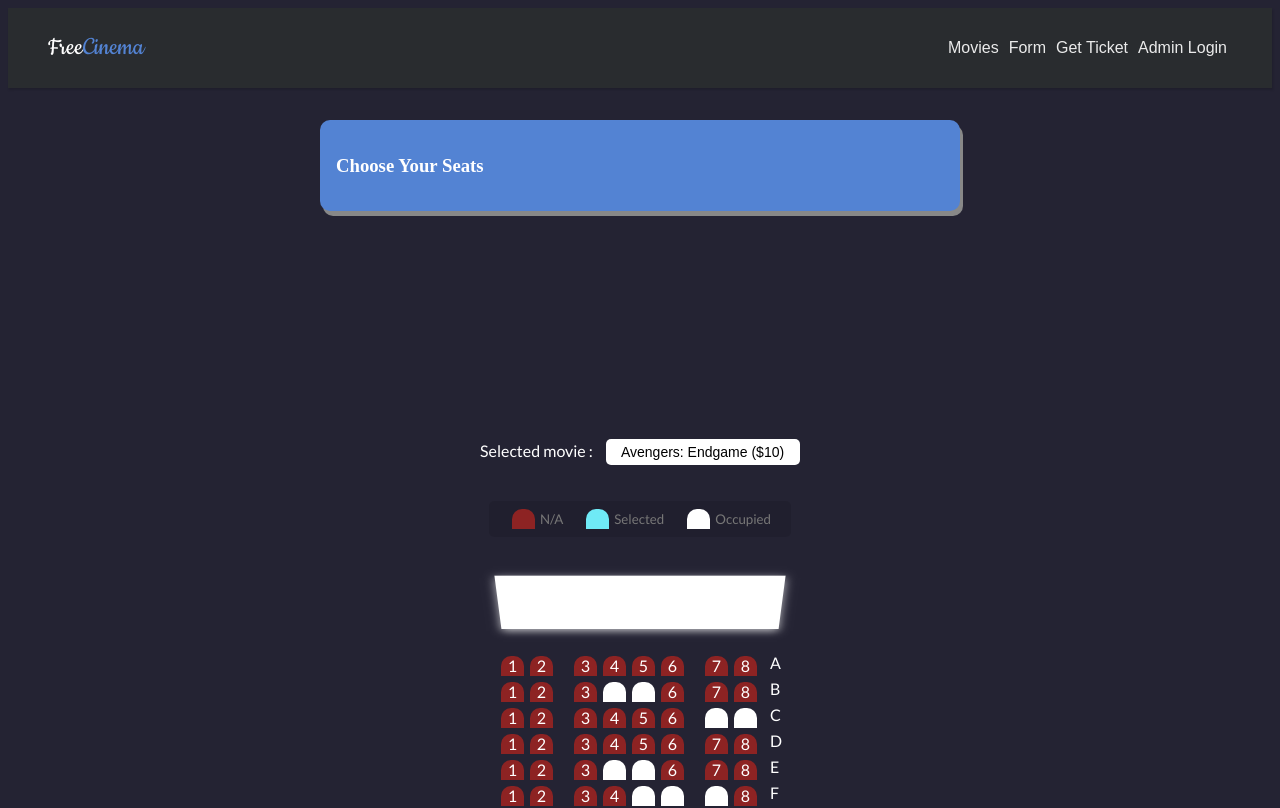
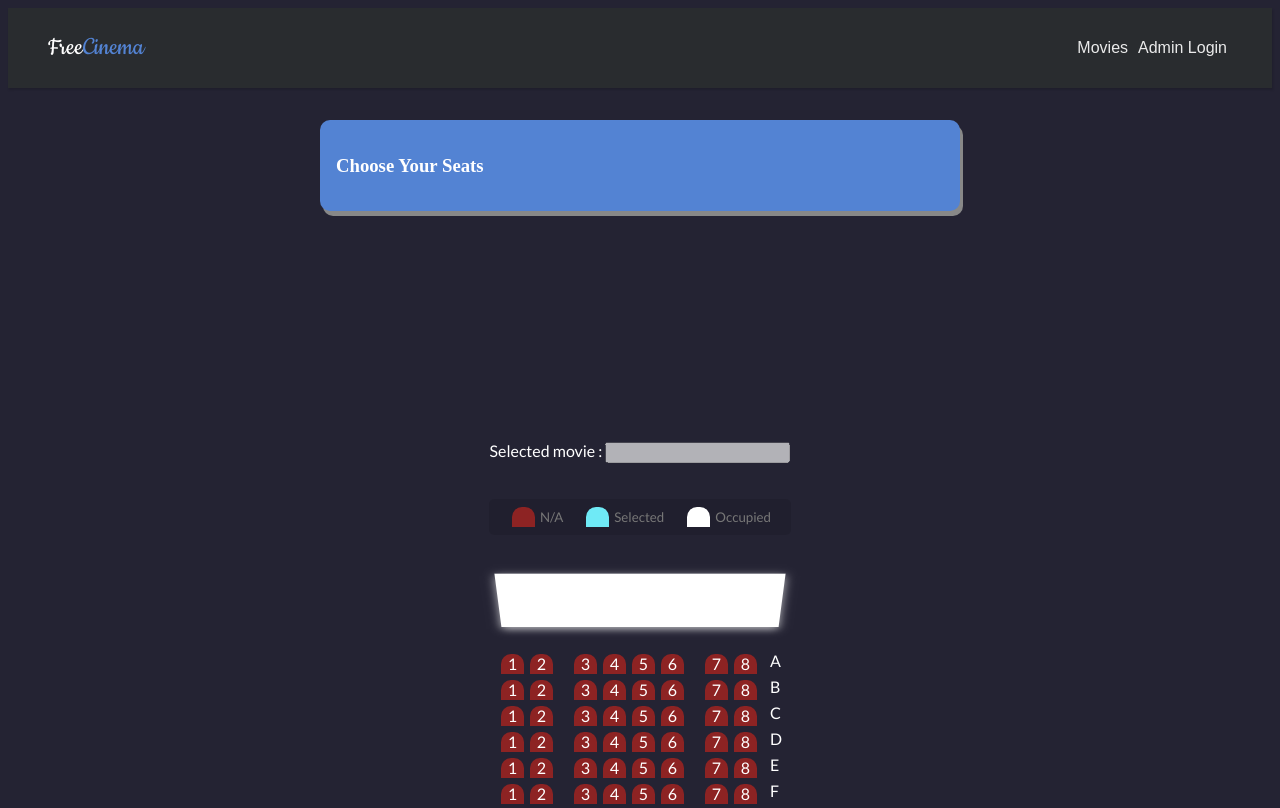
Before and after one commit to tibeterol/vue-free-cinema, a Vue app: page /ticket in a window 1280 px wide. Shown: the top 808 px of the page. Built offline with nearby package versions, Linux system fonts and the light colour scheme.

Commit message:
vuex added.

```diff
--- a/package.json
+++ b/package.json
@@ -10,7 +10,8 @@
   "dependencies": {
     "core-js": "^3.6.5",
     "vue": "^3.0.0",
-    "vue-router": "^4.0.13"
+    "vue-router": "^4.0.13",
+    "vuex": "^4.0.2"
   },
   "devDependencies": {
     "@vue/cli-plugin-babel": "~4.5.13",
--- a/src/components/Seats.vue
+++ b/src/components/Seats.vue
@@ -14,8 +14,8 @@
         <div class="seat" @click="selectSeat('B1')" :class="{'selected' : isSeatB1Selected}">1</div>
         <div class="seat" @click="selectSeat('B2')" :class="{'selected' : isSeatB2Selected}">2</div>
         <div class="seat" @click="selectSeat('B3')" :class="{'selected' : isSeatB3Selected}">3</div>
-        <div class="seat occupied" @click="selectSeat('B4')" :class="{'selected' : isSeatB4Selected}">4</div>
-        <div class="seat occupied" @click="selectSeat('B5')" :class="{'selected' : isSeatB5Selected}">5</div>
+        <div class="seat" @click="selectSeat('B4')" :class="{'selected' : isSeatB4Selected}">4</div>
+        <div class="seat" @click="selectSeat('B5')" :class="{'selected' : isSeatB5Selected}">5</div>
         <div class="seat" @click="selectSeat('B6')" :class="{'selected' : isSeatB6Selected}">6</div>
         <div class="seat" @click="selectSeat('B7')" :class="{'selected' : isSeatB7Selected}">7</div>
         <div class="seat" @click="selectSeat('B8')" :class="{'selected' : isSeatB8Selected}">8</div>
@@ -28,8 +28,8 @@
         <div class="seat" @click="selectSeat('C4')" :class="{'selected' : isSeatC4Selected}">4</div>
         <div class="seat" @click="selectSeat('C5')" :class="{'selected' : isSeatC5Selected}">5</div>
         <div class="seat" @click="selectSeat('C6')" :class="{'selected' : isSeatC6Selected}">6</div>
-        <div class="seat occupied" @click="selectSeat('C7')" :class="{'selected' : isSeatC7Selected}">7</div>
-        <div class="seat occupied" @click="selectSeat('C8')" :class="{'selected' : isSeatC8Selected}">8</div>
+        <div class="seat" @click="selectSeat('C7')" :class="{'selected' : isSeatC7Selected}">7</div>
+        <div class="seat" @click="selectSeat('C8')" :class="{'selected' : isSeatC8Selected}">8</div>
         <span id="alphabets">C</span>
       </div>
       <div class="row">
@@ -47,8 +47,8 @@
         <div class="seat" @click="selectSeat('E1')" :class="{'selected' : isSeatE1Selected}">1</div>
         <div class="seat" @click="selectSeat('E2')" :class="{'selected' : isSeatE2Selected}">2</div>
         <div class="seat" @click="selectSeat('E3')" :class="{'selected' : isSeatE3Selected}">3</div>
-        <div class="seat occupied" @click="selectSeat('E4')" :class="{'selected' : isSeatE4Selected}">4</div>
-        <div class="seat occupied" @click="selectSeat('E5')" :class="{'selected' : isSeatE5Selected}">5</div>
+        <div class="seat" @click="selectSeat('E4')" :class="{'selected' : isSeatE4Selected}">4</div>
+        <div class="seat" @click="selectSeat('E5')" :class="{'selected' : isSeatE5Selected}">5</div>
         <div class="seat" @click="selectSeat('E6')" :class="{'selected' : isSeatE6Selected}">6</div>
         <div class="seat" @click="selectSeat('E7')" :class="{'selected' : isSeatE7Selected}">7</div>
         <div class="seat" @click="selectSeat('E8')" :class="{'selected' : isSeatE8Selected}">8</div>
@@ -59,9 +59,9 @@
         <div class="seat" @click="selectSeat('F2')" :class="{'selected' : isSeatF2Selected}">2</div>
         <div class="seat" @click="selectSeat('F3')" :class="{'selected' : isSeatF3Selected}">3</div>
         <div class="seat" @click="selectSeat('F4')" :class="{'selected' : isSeatF4Selected}">4</div>
-        <div class="seat occupied" @click="selectSeat('F5')" :class="{'selected' : isSeatF5Selected}">5</div>
-        <div class="seat occupied" @click="selectSeat('F6')" :class="{'selected' : isSeatF6Selected}">6</div>
-        <div class="seat occupied" @click="selectSeat('F7')" :class="{'selected' : isSeatF7Selected}">7</div>
+        <div class="seat" @click="selectSeat('F5')" :class="{'selected' : isSeatF5Selected}">5</div>
+        <div class="seat" @click="selectSeat('F6')" :class="{'selected' : isSeatF6Selected}">6</div>
+        <div class="seat" @click="selectSeat('F7')" :class="{'selected' : isSeatF7Selected}">7</div>
         <div class="seat" @click="selectSeat('F8')" :class="{'selected' : isSeatF8Selected}">8</div>
         <span id="alphabets">F</span>
       </div>
@@ -69,9 +69,10 @@
 
 <script>
 export default {
+  emits : ['seat-counter'],
     data(){
         return {
-            seatIds : [], // sonra vuexe tasi
+            seatIds : [],
             isSeatA1Selected: false,
             isSeatA2Selected: false,
             isSeatA3Selected: false,
@@ -126,11 +127,15 @@ export default {
         selectSeat(idx){
             if(!this.seatIds.includes(idx)){
               this.seatIds.push(idx);
+              this.$store.dispatch('addSelectedSeats',idx);
             }
             else{
               this.seatIds = this.seatIds.filter(s=>s!==idx);
+              this.$store.dispatch('setSelectedSeats',idx);
             }
-            console.log(this.seatIds);
+            //console.log(this.seatIds);
+            console.log(this.$store.getters.getSelectedSeats);
+            this.$emit('seat-counter',this.seatIds.length);
             if(idx ==='A1')
             this.isSeatA1Selected = !this.isSeatA1Selected;
             if(idx ==='A2')
--- a/src/components/layout/TheFooter.vue
+++ b/src/components/layout/TheFooter.vue
@@ -5,6 +5,12 @@
 </template>
 
 <style scoped>
+a,a:active {
+    text-decoration: none;
+}
+a:active{
+    color : green;
+}
 *{
     box-sizing: border-box;
     margin: 0;
--- a/src/components/layout/TheHeader.vue
+++ b/src/components/layout/TheHeader.vue
@@ -1,6 +1,6 @@
 <template>
 
-		<header class="header-basic">
+		<header class="header-basic" @click="goHome">
 
 			<div class="header-limiter">
 
@@ -8,14 +8,22 @@
 
 				<nav>
 					<router-link to="/movies">Movies</router-link>
-					<router-link to="/form">Form</router-link>
-					<router-link to="/ticket">Get Ticket</router-link>
 					<router-link to="/movies">Admin Login</router-link>
 				</nav>
 			</div>
 
 		</header>
 </template>
+<script>
+export default {
+	methods : {
+		goHome(){
+			this.$router.replace('/movies');
+		}
+	}
+}
+</script>
+
 <style scoped>
 .header-basic {
 	background-color: #292c2f;
--- a/src/main.js
+++ b/src/main.js
@@ -1,8 +1,9 @@
 import { createApp } from 'vue';
 import App from './App.vue';
 import router from './router.js';
-
+import store from './store.js';
 
 const app = createApp(App);
 app.use(router);
+app.use(store);
 app.mount('#app');
--- a/src/pages/GetTicket.vue
+++ b/src/pages/GetTicket.vue
@@ -5,22 +5,17 @@
     <div id="ticket-container">
   <div class="movie-container">
       <label>Selected movie : </label>
-      <select id="movie">
-        <option value="10">Avengers: Endgame ($10)</option>
-        <option value="12">Joker ($12)</option>
-        <option value="8">Toy Story 4 ($8)</option>
-        <option value="9">The Lion King ($9)</option>
-      </select>
+      <input id="movie" disabled  :value="selectedMovie" />
     </div>
 
   <seat-information></seat-information>
     <div class="container">
      <screen></screen>
-     <seats></seats>
+     <seats @seat-counter="setCounter"></seats>
     </div>
 
     <p class="text">
-      You have selected <span id="count">0</span> seats.
+      You have selected <span id="count">{{seatCounter}}</span> seats.
     </p>
 </div>
 </template>
@@ -33,9 +28,39 @@ export default {
     SeatInformation,
     Screen,
     Seats
+    },
+    mounted(){
+      const movieName = this.$store.getters.chosenMovie;
+      if(movieName ==='kolpacino')
+      this.selectedMovie = 'Kolpaçino Bomba';
+      else if(movieName ==='batman')
+      this.selectedMovie = 'The Batman';
+      else if(movieName ==='lastSamurai')
+      this.selectedMovie = 'The Last Samurai';
+    },
+    data(){
+      return {
+        selectedMovie : '',
+        counter : '0'
+      }
+    },
+    methods: {
+      setCounter(cnt){
+        this.counter = cnt;
+      }
+    },
+    computed : {
+      seatCounter(){
+        //return this.$store.getters.seatCounter;
+        return this.counter;
+      }
     }
 }
 </script>
+
+
+
+
 
 <style scoped>
 #ticket-container{
--- a/src/pages/SelectMovie.vue
+++ b/src/pages/SelectMovie.vue
@@ -3,20 +3,31 @@
  <div class="text">
      <h3>Select A Movie</h3>
  </div>
-    <div class="card">
+    <div class="card" @click="selectMovie('batman')">
         <img src="https://www.timeturk.com/resim/detay/172/1725669.jpg" />
         <p>The Batman</p>
     </div>
-        <div class="card">
+        <div class="card" @click="selectMovie('kolpacino')" >
         <img src="https://img3.aksam.com.tr/imgsdisk/2020/08/26/t25_260820208b91305d.jpg" />
         <p>Kolpaçino Bomba</p>
     </div>
-        <div class="card">
+        <div class="card" @click="selectMovie('lastSamurai')">
         <img
         src="https://hbomax-images.warnermediacdn.com/images/GXt52SQuo_sJHjQEAAAs3/tileburnedin?size=1280x720&partner=hbomaxcom&v=d9bab10c62791dc7eae5456fb5f0bebb&host=artist.api.cdn.hbo.com&w=1280" />
         <p>The Last Samurai</p>
     </div>
 </template>
+
+<script>
+export default {
+    methods : {
+     selectMovie(name){
+         this.$store.dispatch('chooseMovie',name);
+         this.$router.replace('/form');
+     }
+    }
+}
+</script>
 
 
 <style scoped>
--- a/src/pages/UserForm.vue
+++ b/src/pages/UserForm.vue
@@ -4,13 +4,13 @@
  </div>
  <div class="card">
  <div class="container">
-  <form >
+  <form @submit.prevent="submitForm">
     <div class="row">
       <div class="col-25">
         <label for="fname">First Name</label>
       </div>
       <div class="col-75">
-        <input type="text" id="fname" name="firstname" placeholder="Your name">
+        <input type="text" id="fname" name="firstname" placeholder="Your name" v-model.trim="firstName" @blur="clearMessage">
       </div>
     </div>
     <div class="row">
@@ -18,7 +18,7 @@
         <label for="lname">Last Name</label>
       </div>
       <div class="col-75">
-        <input type="text" id="lname" name="lastname" placeholder="Your last name">
+        <input type="text" id="lname" name="lastname" placeholder="Your last name" v-model.trim="lastName" @blur="clearMessage">
       </div>
     </div>
     <div class="row">
@@ -26,8 +26,8 @@
         <label for="country">Selected Movie</label>
       </div>
       <div class="col-75">
-        <select id="country" name="country">
-          <option value="batman">The Batman</option>
+        <select id="country" name="country" v-model.trim="selectedMovie" @blur="clearMessage">
+          <option value="batman" >The Batman</option>
           <option value="kolpacino">Kolpaçino Bomba</option>
           <option value="lastSamurai">The Last Samurai</option>
         </select>
@@ -38,9 +38,10 @@
         <label for="lname">Your email</label>
       </div>
       <div class="col-75">
-        <input type="email" id="email" name="email" placeholder="Your email">
+        <input type="email" id="email" name="email" placeholder="Your email" v-model.trim="email" @blur="clearMessage">
       </div>
     </div>
+    <p id="error-text" v-if="!isValid">Please fill all the fields correctly.</p>
     <div class="row">
         <button class="button-submit">Submit Changes</button>
     </div>
@@ -49,6 +50,42 @@
 
 </div>
 </template>
+
+<script>
+export default {
+  data(){
+    return {
+      firstName : '',
+      lastName : '',
+      email : '',
+      selectedMovie : '',
+      isValid : true
+    }
+  },
+  mounted(){
+    this.selectedMovie = this.$store.getters.chosenMovie;
+  },
+  methods : {
+    clearMessage(){
+      this.isValid = true;
+    },
+    submitForm(){
+      if(this.firstName ===''||this.lastName ===''|| this.email==='' || this.selectedMovie===''){
+      this.isValid = false;
+      return;
+      }
+      this.$store.dispatch('submitForm',{firstName : this.firstName,
+      lastName : this.lastName,email : this.email,selectedMovie : this.selectedMovie});
+      this.$router.replace('/ticket');
+    }
+  }
+}
+</script>
+
+
+
+
+
 
 <style scoped>
 #text {
@@ -160,4 +197,7 @@ input[type=submit]:hover {
   box-shadow: 0 5px #666;
   transform: translateY(4px);
 }
+#error-text{
+  color : red;
+}
 </style>
```
Also changed, not shown: src/store.js (added, +60 -0 lines), 1 other file (tests, documents, lock files or other folders).
